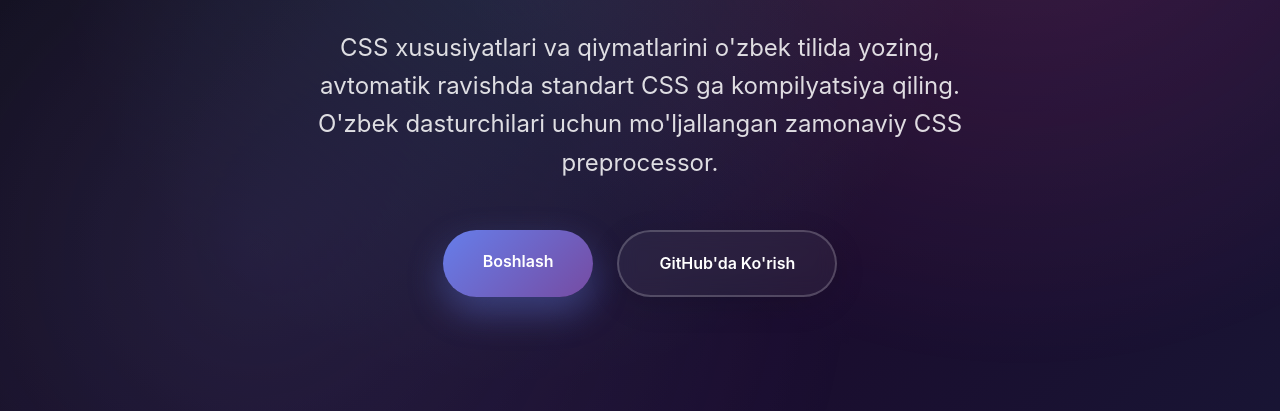
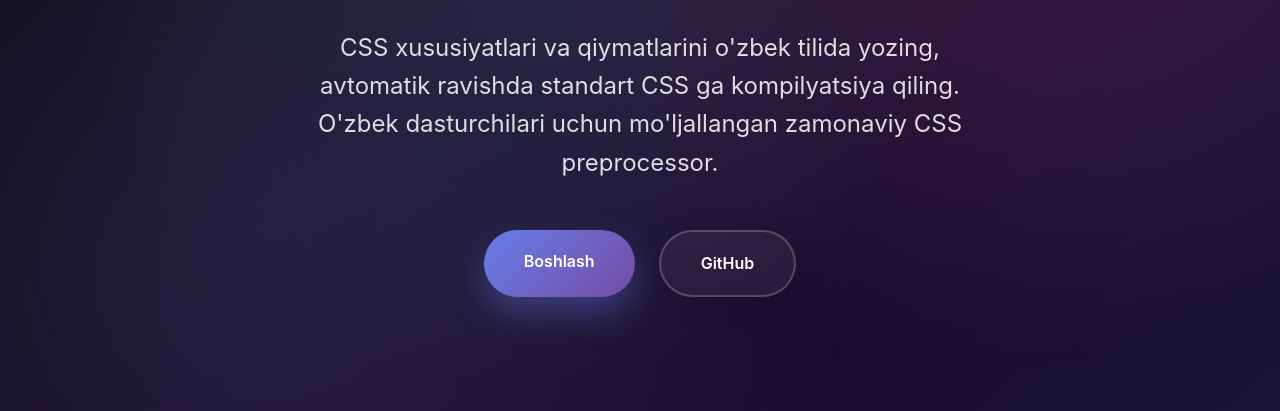
Before and after one commit to usmonovshohruxmirzo/uzcss-example, a website: page index.html in a window 1280 px wide. Shown: the part 389-800 px from the top of the page. Drawn offline with Linux system fonts and the light colour scheme.

Commit message:
feat: Update GitHub link in the hero section for direct access

```diff
--- a/index.html
+++ b/index.html
@@ -35,8 +35,12 @@
           <a href="#featured" class="uzcss btn">
             <span>Boshlash</span>
           </a>
-          <a href="#newsletter" class="uzcss btn btn-outline">
-            <span>GitHub'da Ko'rish</span>
+          <a
+            href="https://github.com/usmonovshohruxmirzo/uzcss"
+            target="_blank"
+            class="uzcss btn btn-outline"
+          >
+            <span>GitHub</span>
           </a>
         </div>
       </div>
```
